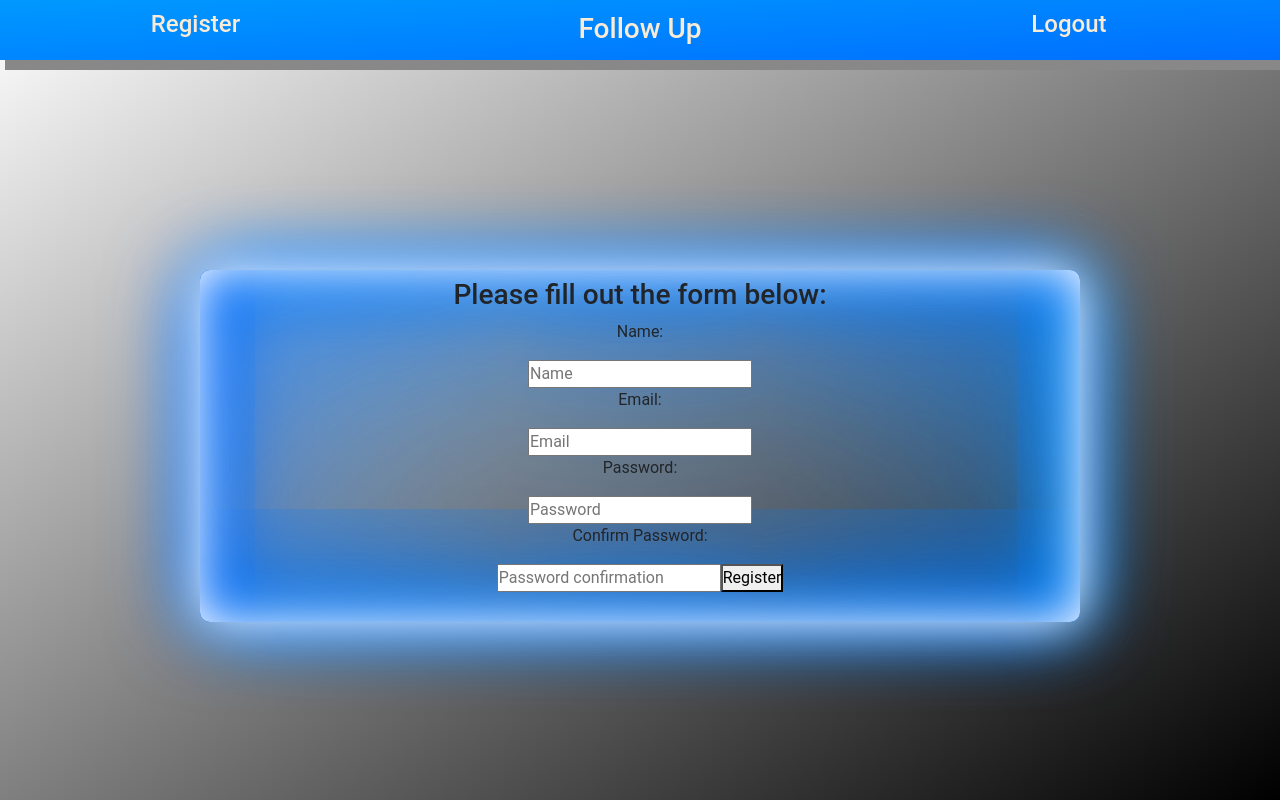
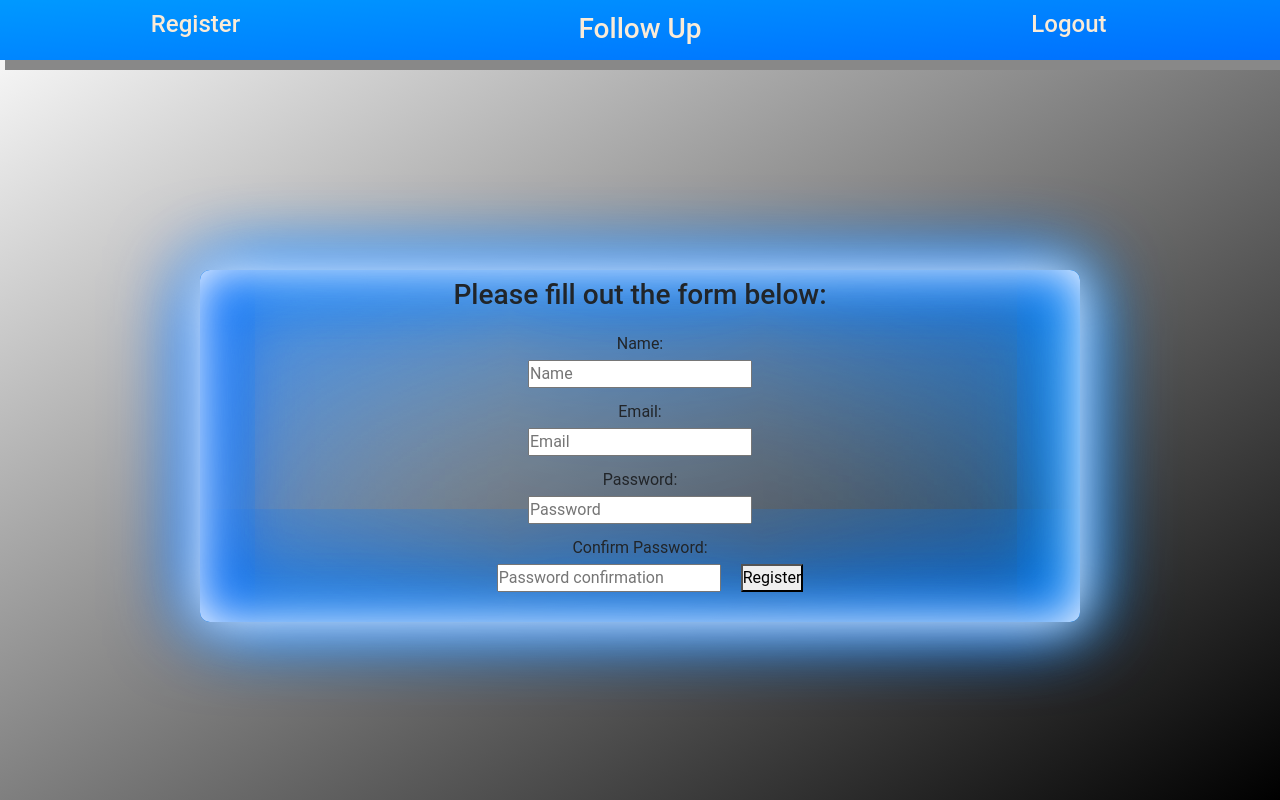
Before and after one commit to SammieSams99/Follow-Up-App, a React (Create React App) app in the folder follow-up/: page /registration in a window 1280 px wide. Built offline with nearby package versions, Linux system fonts and the light colour scheme.

Commit message:
Styled login and register forms

```diff
--- a/follow-up/src/App.css
+++ b/follow-up/src/App.css
@@ -68,7 +68,7 @@ a {
   padding: 8px 35px 30px;
   border-radius: 10px;
   position: relative;
-  top: -60px;
+  top: -90px;
   text-align: center;
   position: relative;
   box-shadow:
@@ -203,7 +203,7 @@ a {
   border-radius: 10px;
   position: relative;
   left: -5px;
-  top: 200px;
+  top: 100px;
 }
 
 button:hover {
--- a/follow-up/src/components/auth/Login.js
+++ b/follow-up/src/components/auth/Login.js
@@ -53,7 +53,7 @@ class Login extends Component {
       <div className= "log">
         <form onSubmit={this.handleSubmit} className='loginform'>
           <h1>Welcome back</h1>
-          <p>Email:</p>
+          <p style={{top: "12px"}}> Email:</p>
           <input
             type="email"
             name="email"
@@ -63,7 +63,7 @@ class Login extends Component {
             required
           />
 
-          <p>Password:</p>
+          <p style={{top: "12px"}}> Password:</p>
           <input
             type="password"
             name="password"
@@ -73,7 +73,7 @@ class Login extends Component {
             required
           />
 
-          <button className="logbutton" type="submit">Login</button>
+          <button style={{left: "20px"}} className="logbutton" type="submit" >Login</button>
         </form>
       </div>
     );
--- a/follow-up/src/components/auth/Registration.js
+++ b/follow-up/src/components/auth/Registration.js
@@ -59,7 +59,7 @@ class Registration extends Component {
       <div className= 'reg'>
         <form onSubmit={this.handleSubmit} className="regform">
         <h3>Please fill out the form below:</h3>
-        <p>Name:</p>
+        <p style={{top: "12px"}}> Name:</p>
         <input
             type="name"
             name="name"
@@ -68,7 +68,7 @@ class Registration extends Component {
             onChange={this.handleChange}
             required
           />
-          <p>Email:</p>
+          <p style={{top: "12px"}}> Email:</p>
           <input
             type="email"
             name="email"
@@ -77,7 +77,7 @@ class Registration extends Component {
             onChange={this.handleChange}
             required
           />
-          <p>Password:</p>
+          <p style={{top: "12px"}}> Password:</p>
           <input
             type="password"
             name="password"
@@ -86,7 +86,7 @@ class Registration extends Component {
             onChange={this.handleChange}
             required
           />
-          <p> Confirm Password:</p>
+          <p style={{top: "12px"}}> Confirm Password:</p>
           <input
             type="password"
             name="password_confirmation"
@@ -96,7 +96,7 @@ class Registration extends Component {
             required
           />
 
-          <button type="submit">Register</button>
+          <button style={{left: "20px"}}  type="submit">Register</button>
         </form>
       </div>
     );
```
